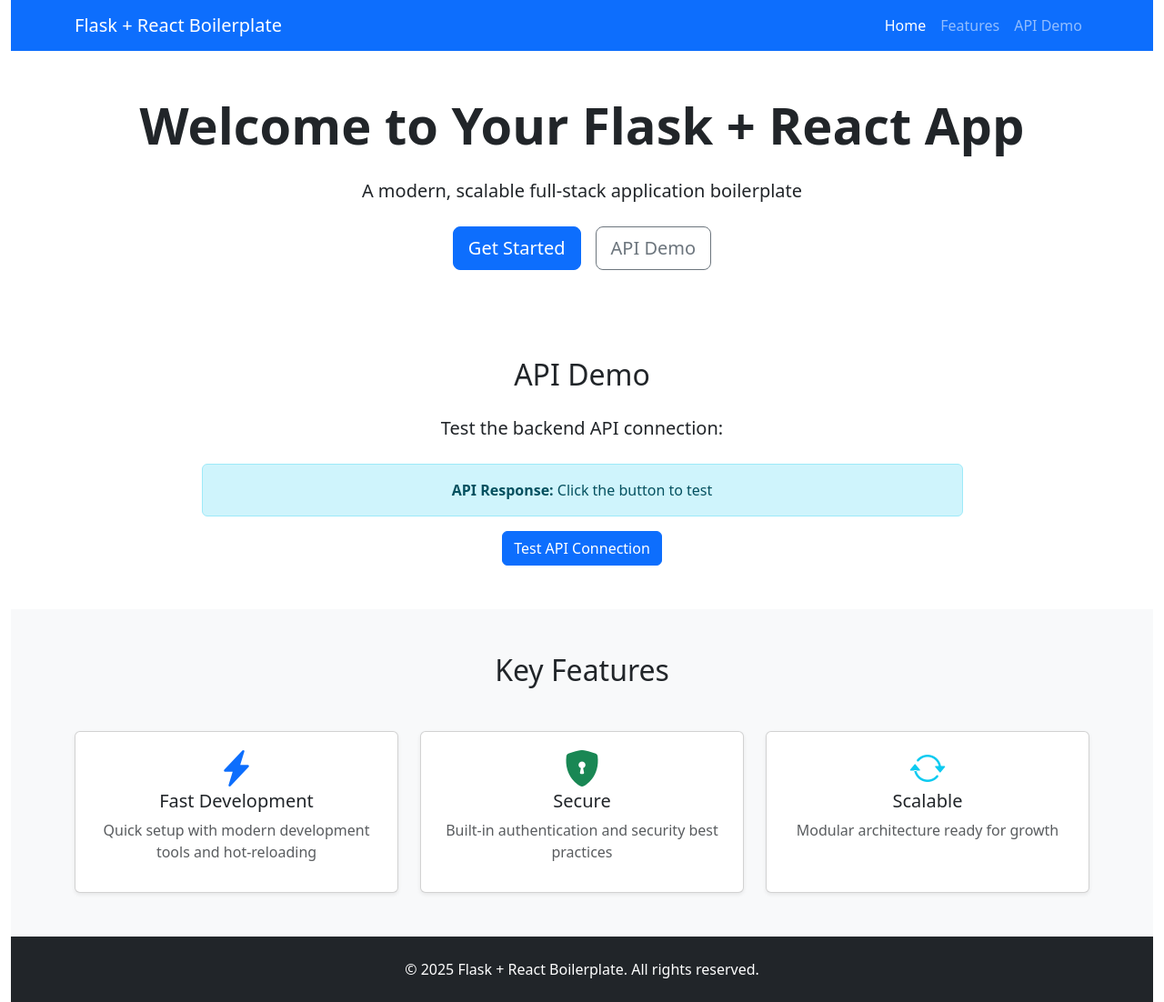
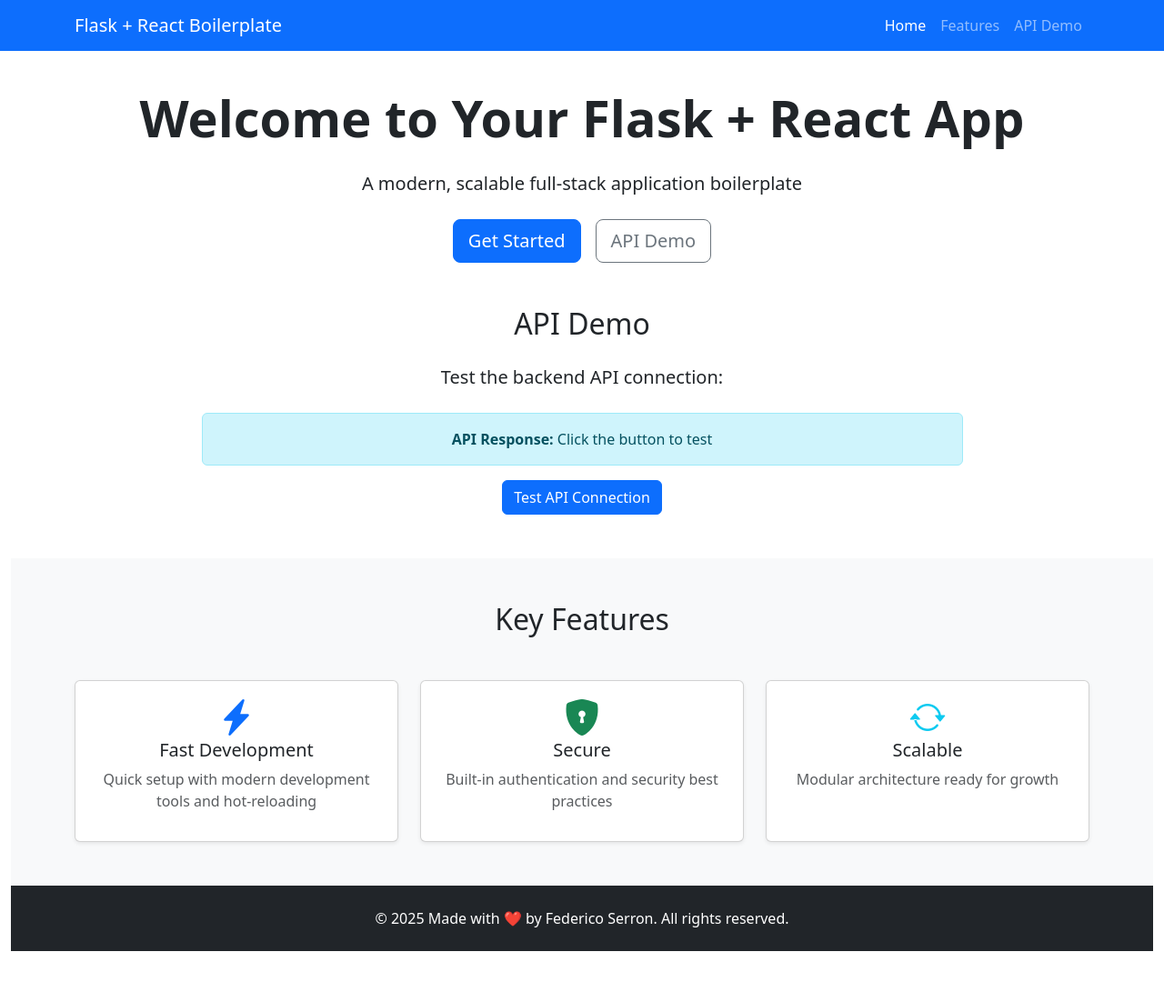
Before and after one commit to juanparedes26/Proyecto_Maquila_Cafe, a React (Vite) app in the folder frontend/: page / in a window 1280 px wide. Shown: the whole page at 91% size. After the commit the page ends 1046 px from the top, so only its background shows below. Built offline with nearby package versions, Linux system fonts and the light colour scheme; no server answers.

Commit message:
SOme design modified

```diff
--- a/frontend/src/views/Home.jsx
+++ b/frontend/src/views/Home.jsx
@@ -18,7 +18,7 @@ function Home() {
   return (
     <div className="min-vh-100 d-flex flex-column">
       {/* Navigation */}
-      <nav className="navbar navbar-expand-lg navbar-dark bg-primary">
+      <nav className="navbar navbar-expand-lg navbar-dark bg-primary fixed-top">
         <div className="container">
           <a className="navbar-brand" href="#">Flask + React Boilerplate</a>
           <button
@@ -46,7 +46,7 @@ function Home() {
       </nav>
 
       {/* Hero Section */}
-      <main className="flex-grow-1 d-flex align-items-center">
+      <main className="flex-grow-1 d-flex align-items-center pt-5">
         <div className="container text-center py-5">
           <h1 className="display-4 fw-bold mb-4">Welcome to Your Flask + React App</h1>
           <p className="lead mb-4">
@@ -60,7 +60,7 @@ function Home() {
       </main>
 
       {/* API Demo Section */}
-      <section id="api" className="py-5">
+      <section id="api" className="pb-5">
         <div className="container text-center">
           <h2 className="mb-4">API Demo</h2>
           <p className="lead mb-4">Test the backend API connection:</p>
@@ -122,7 +122,7 @@ function Home() {
       <footer className="bg-dark text-white py-4">
         <div className="container text-center">
           <p className="mb-0">
-            &copy; {new Date().getFullYear()} Flask + React Boilerplate. All rights reserved.
+            &copy; {new Date().getFullYear()} Made with ❤️ by Federico Serron. All rights reserved.
           </p>
         </div>
       </footer>
```
